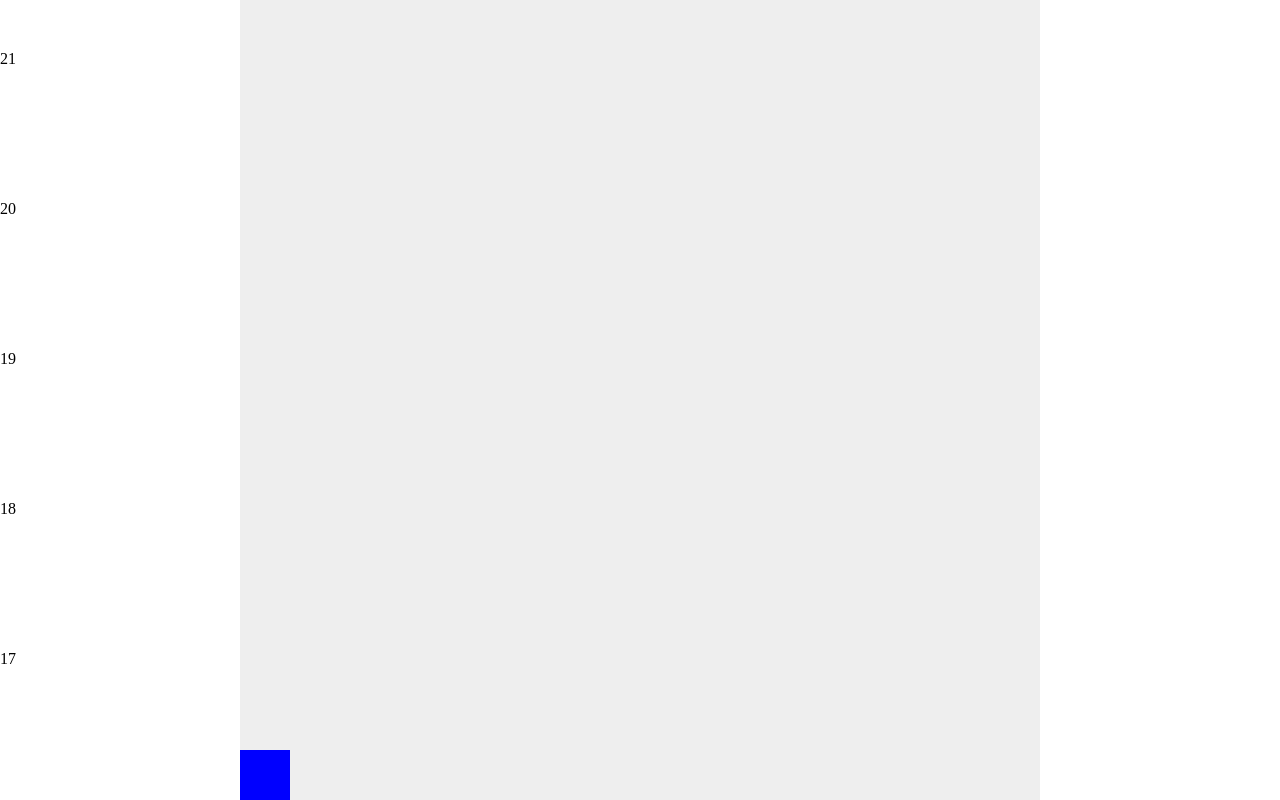
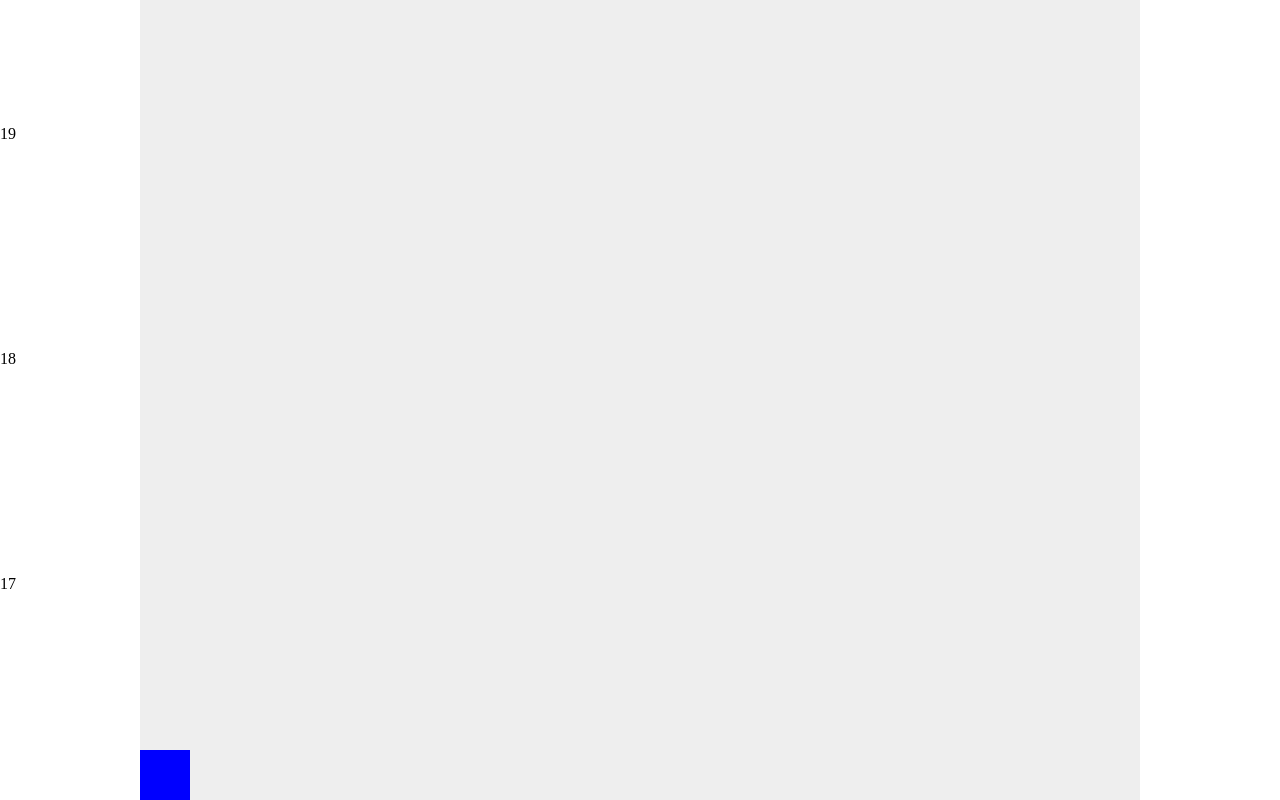
Before and after one commit to ToichiKuroba/EliaJump, a website built with Vite: page index.html in a window 1280 px wide. Built offline with nearby package versions, Linux system fonts and the light colour scheme; what iso8601-duration would draw is missing.

Commit message:
Change height and width of platforms

```diff
--- a/src/figure.ts
+++ b/src/figure.ts
@@ -16,8 +16,8 @@ export class Figure extends MovingCollisionElement implements FocusElement {
     private static SmallJumpStrength = 10;
     private static MediumJumpStrength = 50;
     private static FullJumpStrength = 100;
-    private static FullJumpHeight = 600;
-    private static MaxJumpDistance = 400;
+    private static FullJumpHeight = 675;
+    private static MaxJumpDistance = 500;
     private static MaxFootSpeed = 1;
     private _jumpStrengthX = 0;
     private _jumpStrengthY = 0;
--- a/src/game.css
+++ b/src/game.css
@@ -15,7 +15,7 @@ body, html {
   .main {
     flex-grow: 1;
     display: grid;
-    grid-template-columns: 1fr 800px 1fr;
+    grid-template-columns: minmax(50px, 1fr) 1000px minmax(50px, 1fr);
     grid-template-rows: 100%;
     grid-template-areas:
     "left game right";
--- a/src/streamPlatformField.ts
+++ b/src/streamPlatformField.ts
@@ -11,8 +11,8 @@ export class StreamPlatformField extends GameElementHandler {
     private static WidthUnitDevider = 12;
     private static WidthUnitPerHour = 1;
     private static SecondsPerHour = 3600;
-    private static GapPerDay = 125;
-    private static StreamHeight = 25;
+    private static GapPerDay = 150;
+    private static StreamHeight = 75;
     private readonly _streamsForDays : Map<number, Stream[]>;
     private _firstDay : number = Date.now();
     private _lastDay : number = 0;
@@ -136,7 +136,7 @@ export class StreamPlatformField extends GameElementHandler {
     }
 
     calculateFullStreamHours(stream: Stream) {
-        return Math.floor(toSeconds(parse(stream.length)) / StreamPlatformField.SecondsPerHour);
+        return Math.round(toSeconds(parse(stream.length)) / StreamPlatformField.SecondsPerHour);
     }
 
     getShowInWidthUnit(stream: Stream, startUnit: number, endUnit: number) {
```
